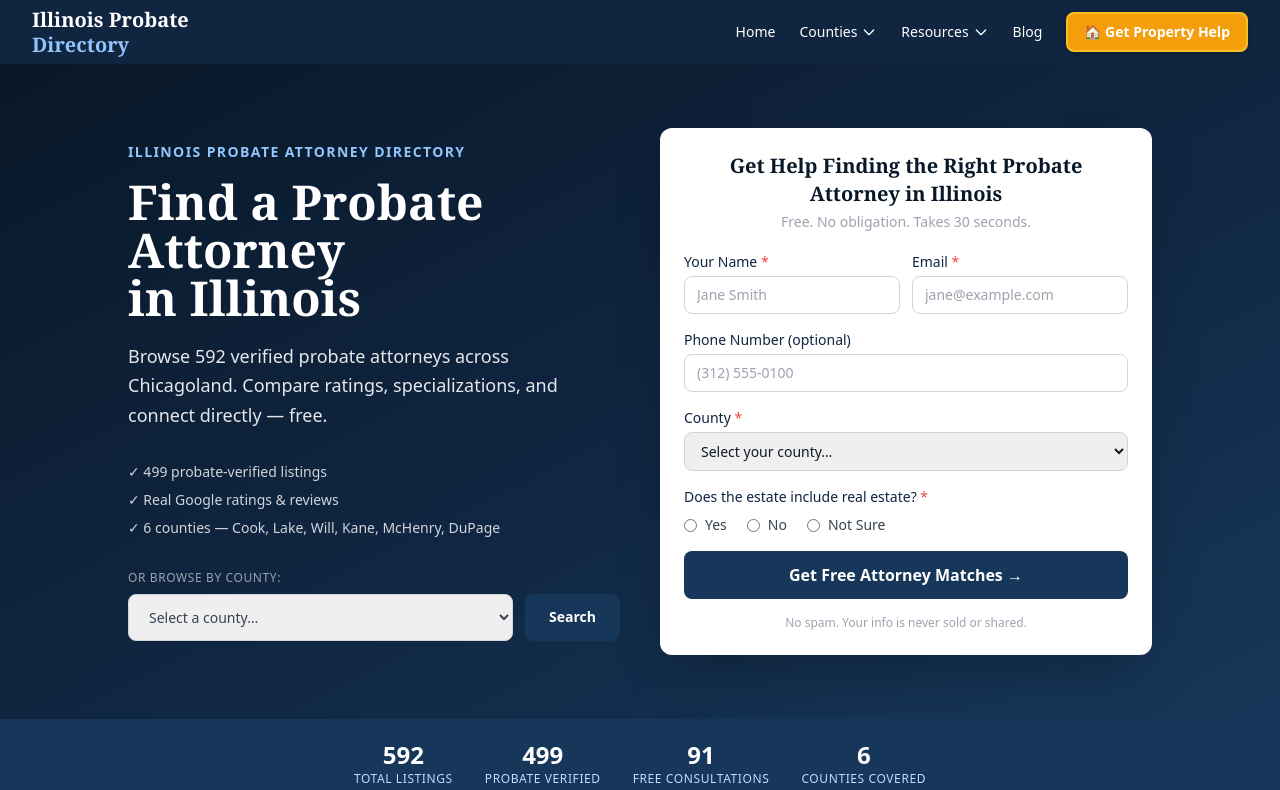
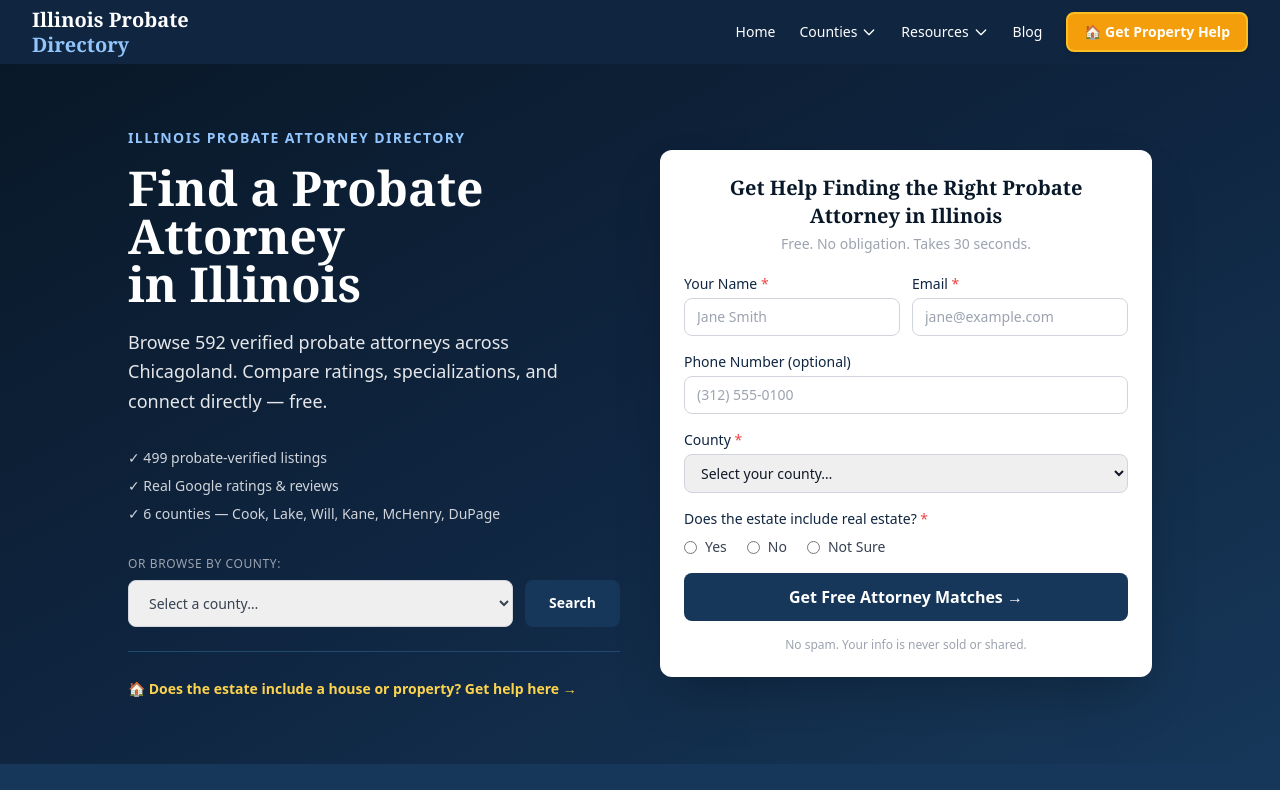
Before and after one commit to arouvalis/illinois-probate-directory, a Next.js app: page / in a window 1280 px wide. Shown: the top 790 px of the page. Built offline with nearby package versions, Linux system fonts and the light colour scheme.

Commit message:
Add secondary For Families link in homepage hero

```diff
--- a/src/app/page.tsx
+++ b/src/app/page.tsx
@@ -52,6 +52,16 @@ export default function HomePage() {
                   Or browse by county:
                 </p>
                 <CountySearchForm />
+              </div>
+
+              {/* Quick link for property-related visitors */}
+              <div className="mt-6 pt-6 border-t border-navy-600">
+                <Link
+                  href="/for-families"
+                  className="inline-flex items-center gap-2 text-amber-300 hover:text-amber-200 text-sm font-semibold transition-colors"
+                >
+                  🏠 Does the estate include a house or property? Get help here →
+                </Link>
               </div>
             </div>
 
```
